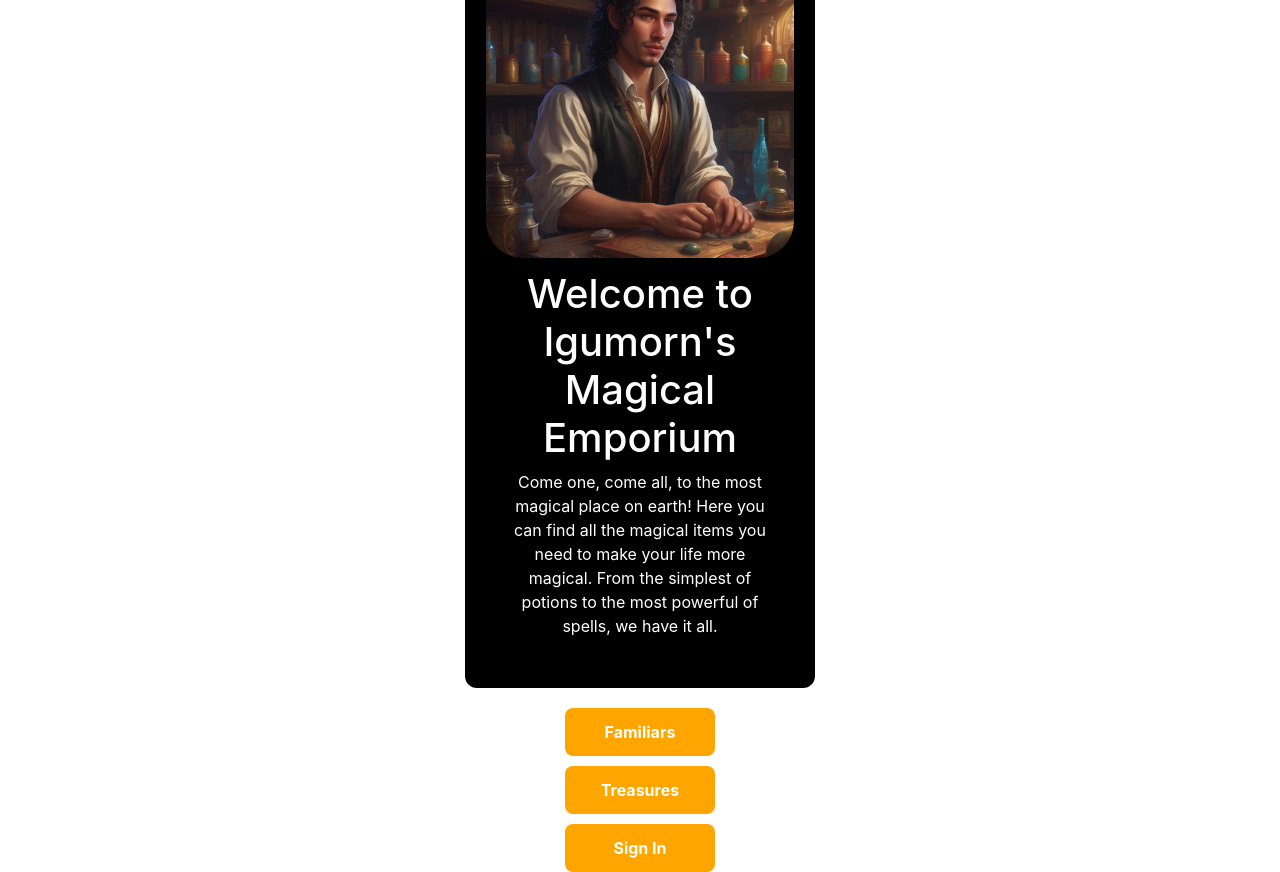
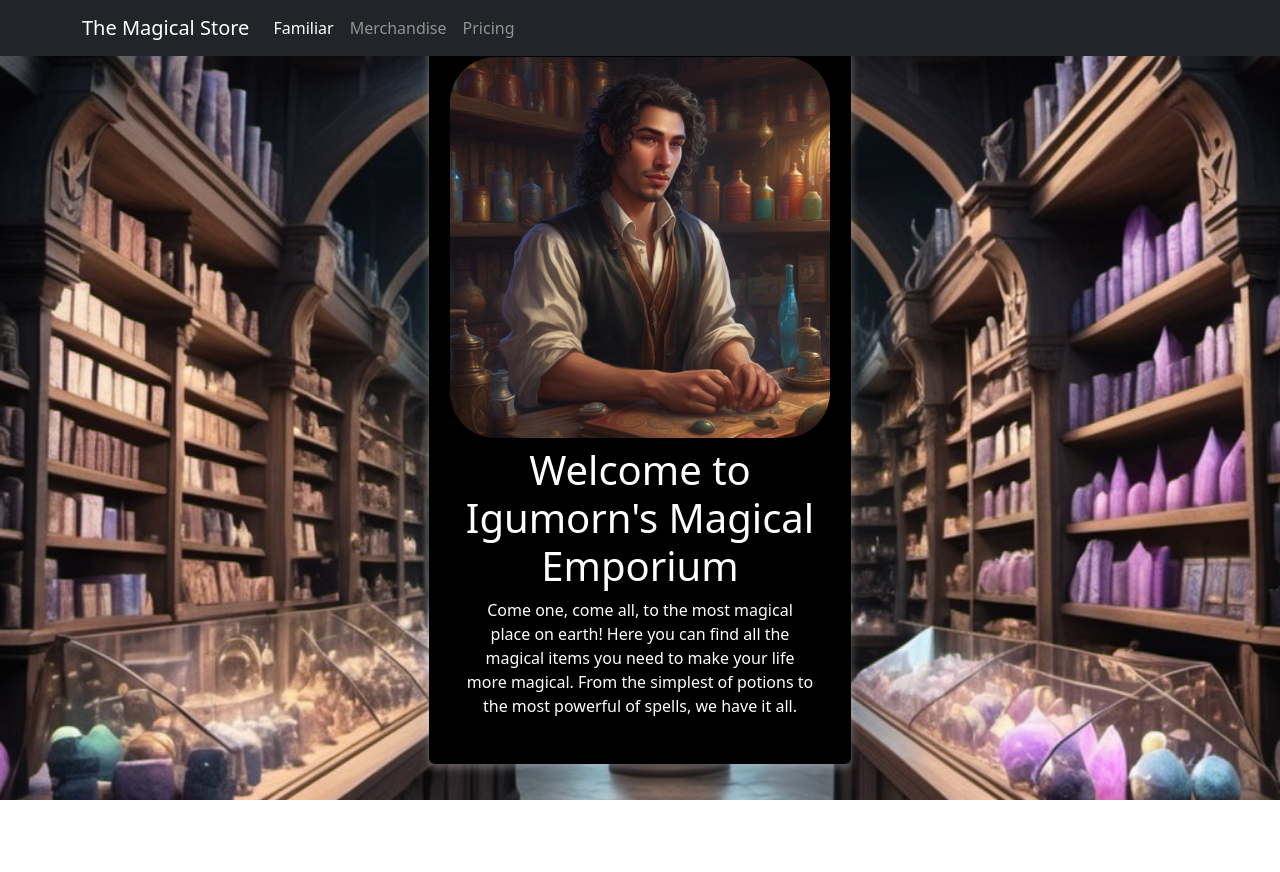
Before and after one commit to Daniel-0117/Igumorn-s-Magical-Emporium, a React (Create React App) app in the folder client/: page / in a window 1280 px wide. After the commit the page ends 800 px from the top, so only its background shows below. Built offline with nearby package versions, Linux system fonts and the light colour scheme; the HTML template or start-up script is replaced by a standard one.

Commit message:
finished draft of homepage

```diff
--- a/client/package.json
+++ b/client/package.json
@@ -6,6 +6,7 @@
     "@testing-library/jest-dom": "^5.11.4",
     "@testing-library/react": "^11.1.0",
     "@testing-library/user-event": "^12.1.10",
+    "bootstrap": "^5.3.3",
     "react": "^17.0.1",
     "react-dom": "^17.0.1",
     "react-icons": "^4.1.0",
--- a/client/public/index.html
+++ b/client/public/index.html
@@ -3,6 +3,7 @@
 
 <head>
   <meta charset="utf-8" />
+
   <link rel="icon" href="%PUBLIC_URL%/favicon.ico" />
   <meta name="viewport" content="width=device-width, initial-scale=1" />
   <meta name="theme-color" content="#000000" />
--- a/client/src/components/homePage/homeStyle.css
+++ b/client/src/components/homePage/homeStyle.css
@@ -1,9 +1,10 @@
-/* Ensure the entire page centers the content */
-body, html {
-    width: 100%;
-    height: 100%;
-    margin: 0;
-    padding: 0;
+/* Ensure full-screen background */
+.background-image {
+    background-size: cover;
+    background-position: center;
+    background-repeat: no-repeat;
+    width: 100%; /* Make width 100% */
+    height: 100vh; /* Make height full viewport */
     display: flex;
     justify-content: center; /* Centers horizontally */
     align-items: center; /* Centers vertically */
@@ -13,8 +14,8 @@ body, html {
 .card-container {
     display: flex;
     flex-direction: column;
-    justify-content: center; /* Centers vertically */
-    align-items: center; /* Centers horizontally */
+    justify-content: center;
+    align-items: center;
     min-height: 100vh;
     width: 100%;
 }
@@ -24,56 +25,24 @@ body, html {
     background-color: black;
     color: white;
     text-align: center;
-    width: 33%; /* Takes up 1/3 of the screen */
-    max-width: 600px; /* Prevents oversized card */
-    min-width: 350px; /* Prevents it from being too small */
+    width: 33%;
+    max-width: 600px;
+    min-width: 350px;
     padding: 20px;
     border-radius: 12px;
     box-shadow: 0 4px 8px rgba(255, 255, 255, 0.3);
     display: flex;
     flex-direction: column;
-    align-items: center; /* Center content inside */
+    align-items: center;
     justify-content: center;
-    margin: 0 auto; /* Ensures horizontal centering */
+    margin: 0 auto; /* Center horizontally */
 }
 
 /* Fix the image centering issue */
 .homeImage {
-    width: 100%; /* Ensures the image fills the card */
+    width: 100%;
     height: auto;
     display: block;
     border-radius: 12%;
-    margin: 0 auto; /* Centers the image horizontally */
+    margin: 0 auto;
 }
-
-/* Keeping buttons centered */
-.middle-links {
-    margin-top: 20px;
-    display: flex;
-    flex-direction: column;
-    align-items: center;
-    gap: 10px;
-}
-
-/* Button styling */
-.link {
-    display: inline-block;
-    background-color: orange;
-    color: white;
-    text-decoration: none;
-    padding: 10px 20px;
-    border-radius: 8px;
-    font-size: 16px;
-    font-weight: bold;
-    transition: 0.3s ease-in-out;
-    border: 2px solid transparent;
-    width: 150px;
-    text-align: center;
-}
-
-/* Hover effect */
-.link:hover {
-    background-color: darkorange;
-    border-color: white;
-    transform: scale(1.05);
-}
--- a/client/src/components/homePage/index.js
+++ b/client/src/components/homePage/index.js
@@ -1,12 +1,52 @@
 import React from "react";
 import "./homeStyle.css";
+import "bootstrap/dist/css/bootstrap.min.css";
+import "bootstrap/dist/js/bootstrap.bundle.min.js";
+import magicStore from "../../assets/MagicStore.png"; // ✅ Import background image
 
-const homePage = () => {
-    console.log("homePage");
+const HomePage = () => {
+  console.log("HomePage Loaded");
+
   return (
-        // card container
-              <div className="card-container">  {/* ✅ Added parent div */}
-                <div>
+    <div
+      className="background-image" // ✅ Class name fixed
+      style={{
+        backgroundImage: `url(${magicStore})`,
+      }}
+    >
+      {/* ✅ Bootstrap Navbar */}
+      <nav className="navbar navbar-expand-lg navbar-dark bg-dark fixed-top">
+        <div className="container">
+          <a className="navbar-brand" href="#">The Magical Store</a>
+          <button
+            className="navbar-toggler"
+            type="button"
+            data-bs-toggle="collapse"
+            data-bs-target="#navbarNav"
+            aria-controls="navbarNav"
+            aria-expanded="false"
+            aria-label="Toggle navigation"
+          >
+            <span className="navbar-toggler-icon"></span>
+          </button>
+          <div className="collapse navbar-collapse" id="navbarNav">
+            <ul className="navbar-nav">
+              <li className="nav-item active">
+                <a className="nav-link" href="#">Familiar <span className="sr-only">(current)</span></a>
+              </li>
+              <li className="nav-item">
+                <a className="nav-link" href="#">Merchandise</a>
+              </li>
+              <li className="nav-item">
+                <a className="nav-link" href="#">Pricing</a>
+              </li>
+            </ul>
+          </div>
+        </div>
+      </nav>
+
+      {/* ✅ Main Card Section */}
+      <div className="card-container"> {/* ✅ Wrap the card inside a flex container */}
         <div className="card bg-black card-rounded">
           <img
             src={require("../../assets/Igumorn.jpg")}
@@ -23,14 +63,8 @@ const homePage = () => {
           </div>
         </div>
       </div>
-
-                <div className="middle-links">
-                  <a href="/familair" className="link">Familiars</a>
-                  <a href="/MagicalMerch" className="link">Treasures</a>
-                  <a href="/Login" className="link">Sign In</a>
-                </div>
     </div>
   );
-          }
+};
 
-export default homePage;
+export default HomePage;
--- a/client/src/pages/Home.js
+++ b/client/src/pages/Home.js
@@ -1,5 +1,8 @@
 import React from 'react';
 import homePage from '../components/homePage';
+import 'bootstrap/dist/css/bootstrap.min.css';
+import 'bootstrap/dist/js/bootstrap.bundle.min.js';
+
 
 const Home = () => {
     return (
```
Also changed, not shown: client/src/assets/MagicStore.png (added), 1 other file (tests, documents, lock files or other folders). Lines whose indentation alone changed are shown as unchanged.
